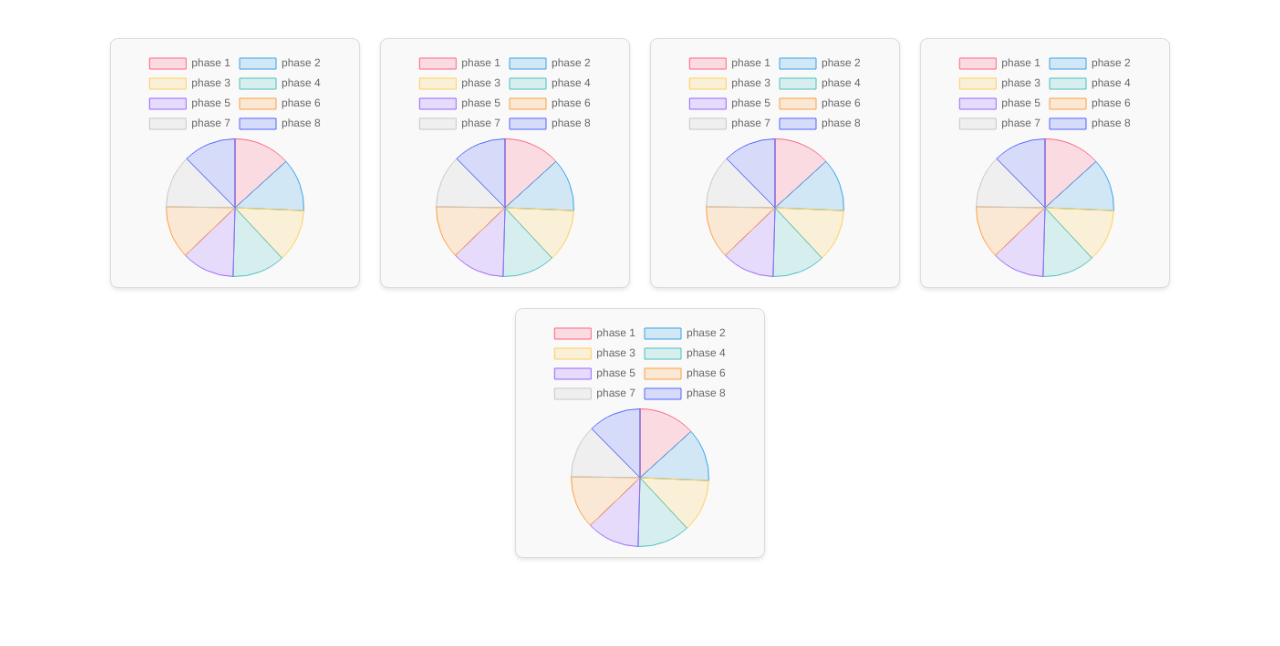
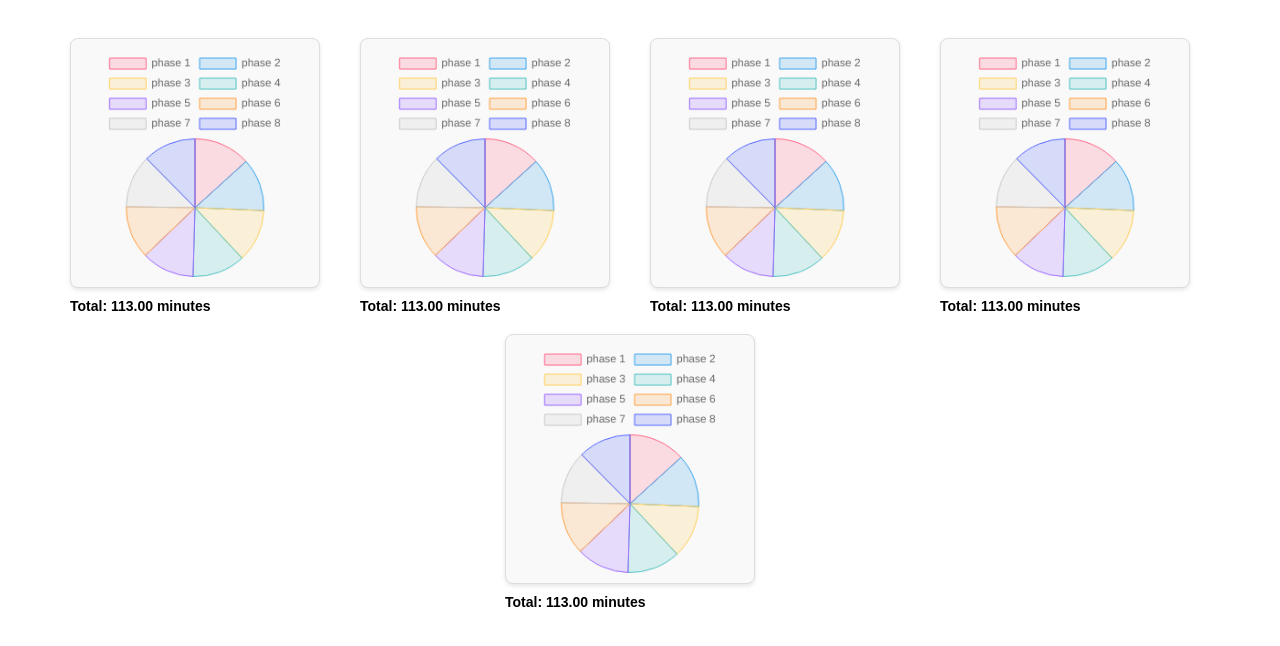
Before and after one commit to neu5/extract-logs, a website built with Vite: page src/index.html in a window 1280 px wide. Shown: the part 60-706 px from the top of the page. Built offline with nearby package versions, Linux system fonts and the light colour scheme.

Commit message:
Add build duration time

```diff
--- a/src/main.js
+++ b/src/main.js
@@ -15,6 +15,9 @@ async function fetchLogData(fileName) {
 function createChart(chartId, logData) {
   const labels = logData.map((entry) => entry.phase);
   const data = logData.map((entry) => entry.duration);
+
+  // Calculate sum of durations
+  const sum = data.reduce((acc, curr) => acc + curr, 0);
 
   // Create the pie chart
   const ctx = document.getElementById(chartId).getContext("2d");
@@ -69,6 +72,15 @@ function createChart(chartId, logData) {
       },
     },
   });
+
+  // Display sum of durations next to the chart
+  const chartContainer = document
+    .getElementById(chartId)
+    .closest(".chart-container");
+  const sumElement = document.createElement("div");
+  sumElement.classList.add("chart-sum");
+  sumElement.textContent = `Total: ${sum.toFixed(2)} minutes`;
+  chartContainer.appendChild(sumElement);
 }
 
 // Function to initialize charts
@@ -86,11 +98,16 @@ async function initCharts() {
   for (const fileName of logFiles) {
     const logData = await fetchLogData(fileName);
 
+    // Create a new container for each chart
+    const chartContainer = document.createElement("div");
+    chartContainer.classList.add("chart-container");
+    container.appendChild(chartContainer);
+
     // Create a new canvas element for each chart
     const canvas = document.createElement("canvas");
     canvas.classList.add("chart-canvas"); // Add a class for easier CSS targeting
     canvas.id = `chart-${fileName}`;
-    container.appendChild(canvas);
+    chartContainer.appendChild(canvas);
 
     createChart(canvas.id, logData);
   }
--- a/src/styles.css
+++ b/src/styles.css
@@ -31,3 +31,14 @@ canvas {
   max-width: 250px;
   max-height: 250px;
 }
+
+.chart-container {
+  display: inline-block;
+  margin-right: 20px;
+}
+
+.chart-sum {
+  margin-top: 10px;
+  font-size: 14px;
+  font-weight: bold;
+}
```
